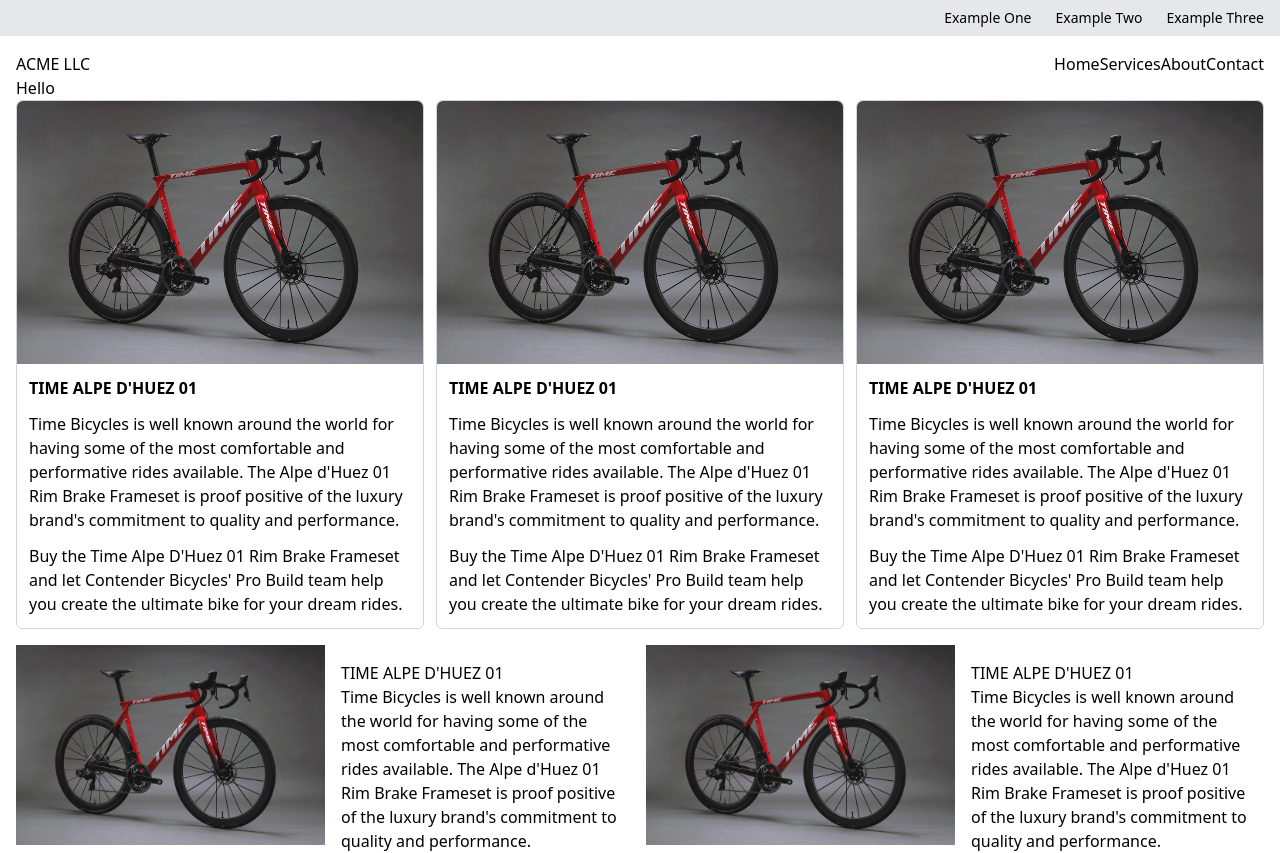
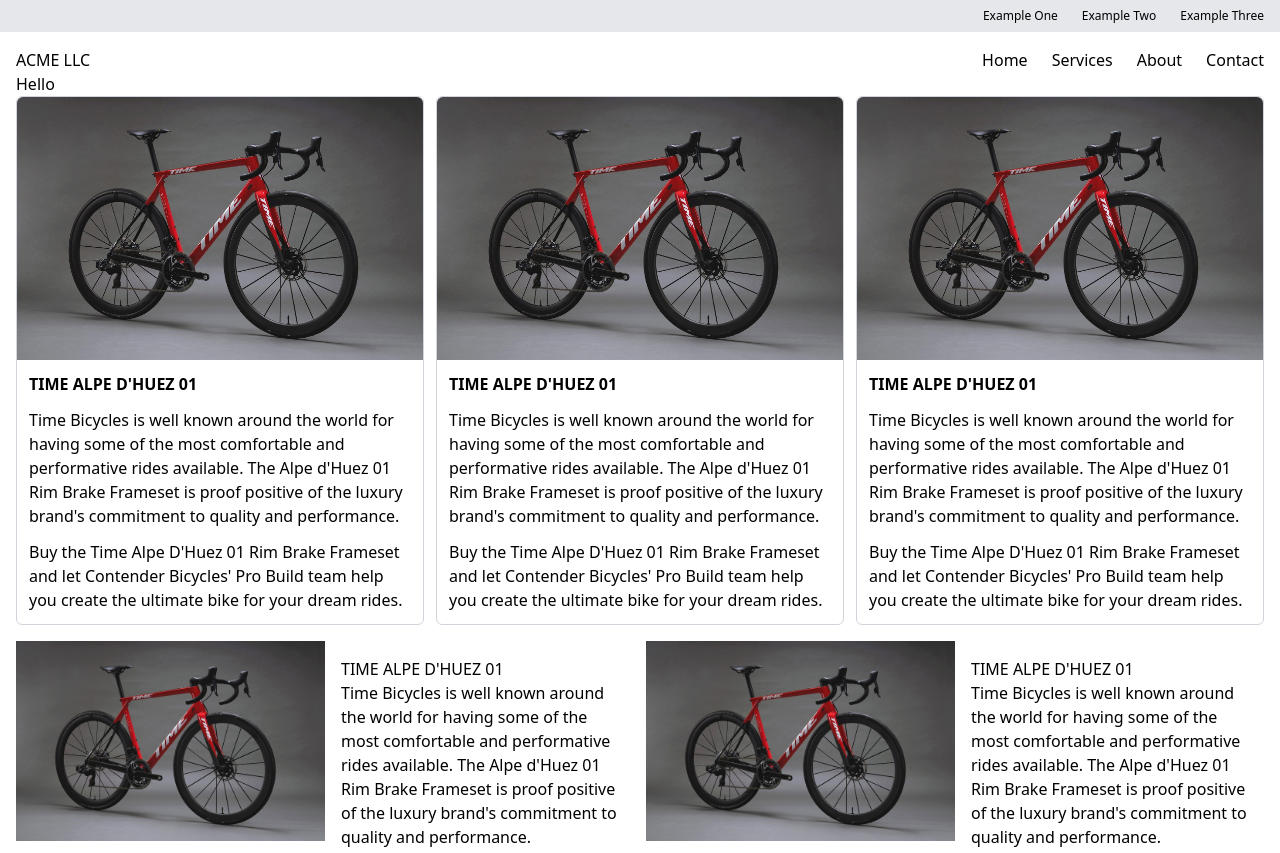
Before and after one commit to mostlyclicks/mostly-component-library, a React (Create React App) app: page / in a window 1280 px wide. Shown: the top 853 px of the page. Built offline with nearby package versions, Linux system fonts and the light colour scheme.

Commit message:
styled main nav

```diff
--- a/src/Navs/MainNav.js
+++ b/src/Navs/MainNav.js
@@ -8,7 +8,7 @@
   return (
     <nav className="flex flex-row justify-between">
       <Logo brand="ACME LLC"/>
-      <ul className="flex flex-row">
+      <ul className="flex flex-row gap-6">
         {links.map((link) => {
           return (
             <li><a href={link.url}>{link.linkText}</a></li>
--- a/src/Navs/TopNav.js
+++ b/src/Navs/TopNav.js
@@ -7,7 +7,7 @@
 
   return (
     <div>
-      <ul className="flex flex-row justify-around md:justify-end py-2 px-4 md:gap-6 bg-gray-200 text-sm">
+      <ul className="flex flex-row justify-around md:justify-end py-2 px-4 md:gap-6 bg-gray-200 text-xs">
         {links.map((link) => {
 
           return (
```
